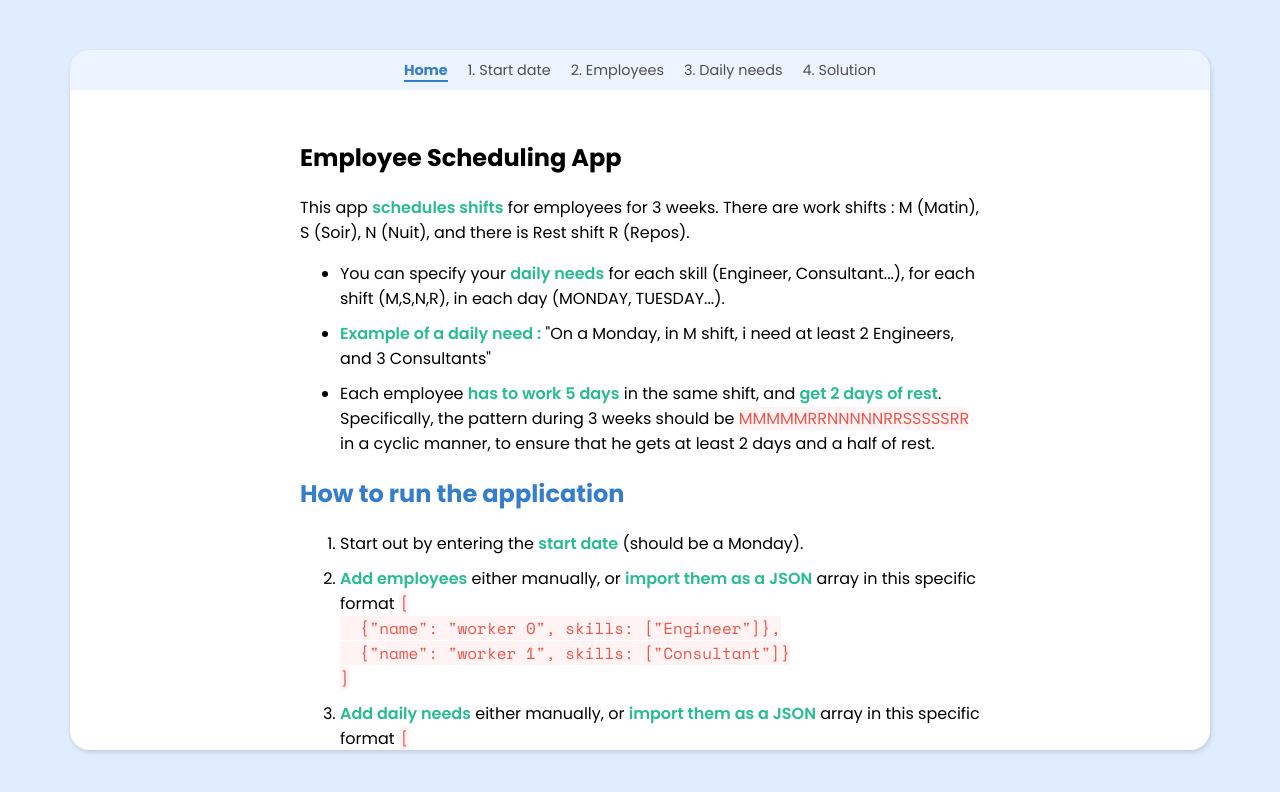
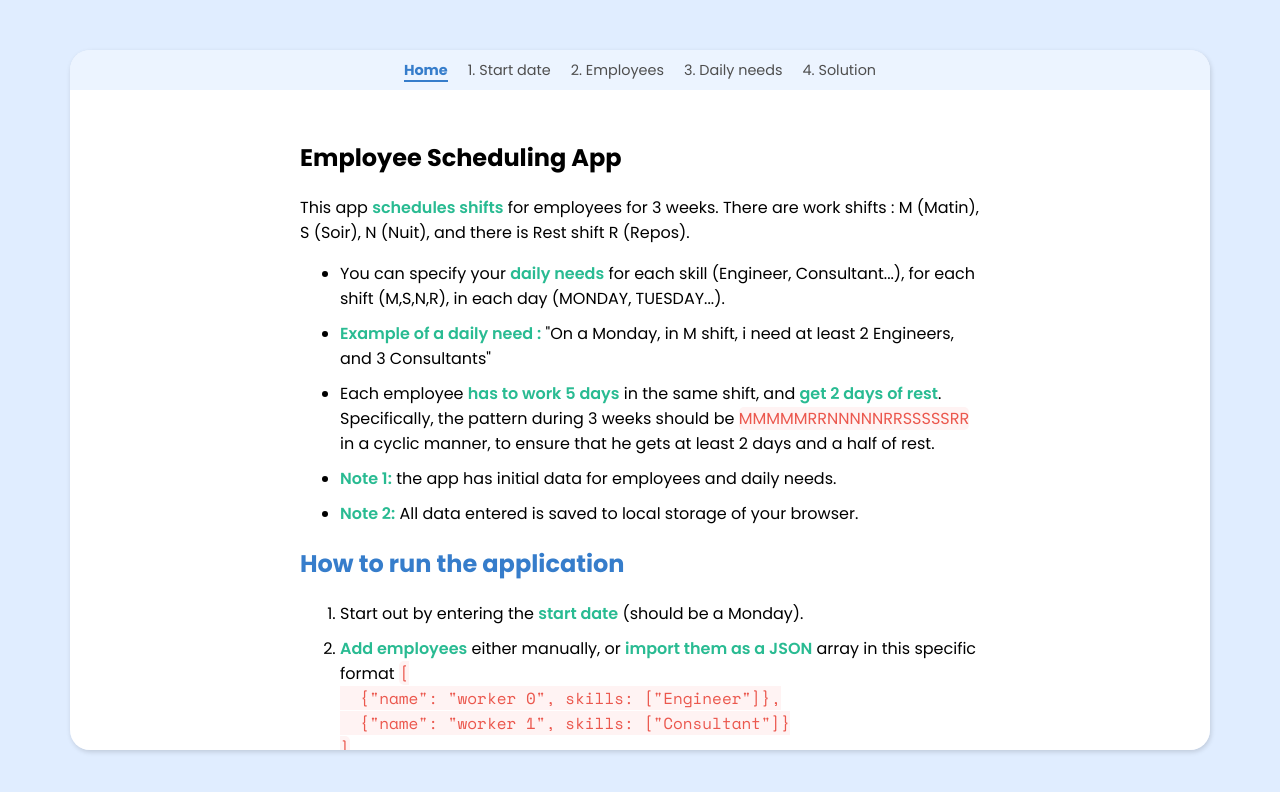
Before and after one commit to slihatim/Employee-scheduling-frontend, a React (Create React App) app: page / in a window 1280 px wide. Shown: the top 792 px of the page. Built offline with nearby package versions, Linux system fonts and the light colour scheme; no server answers.

Commit message:
editing home

```diff
--- a/src/components/Home.js
+++ b/src/components/Home.js
@@ -15,6 +15,10 @@ const Home = () => {
           <li><span className='green'>Example of a daily need :</span> "On a Monday, in M shift, i need at least 2 Engineers, and 3 Consultants"</li>
 
           <li>Each employee <span className='green'>has to work 5 days</span> in the same shift, and <span className='green'>get 2 days of rest</span>. Specifically, the pattern during 3 weeks should be <code style={{fontFamily: 'Poppins'}}>MMMMMRRNNNNNRRSSSSSRR</code> in a cyclic manner, to ensure that he gets at least 2 days and a half of rest. </li>
+
+          <li><span className='green'>Note 1:</span> the app has initial data for employees and daily needs.</li>
+
+          <li><span className='green'>Note 2:</span> All data entered is saved to local storage of your browser. </li>
         </ul>
 
         <h2 className='blue'>How to run the application</h2>
```
Also changed, not shown: 1 other file (tests, documents, lock files or other folders).
